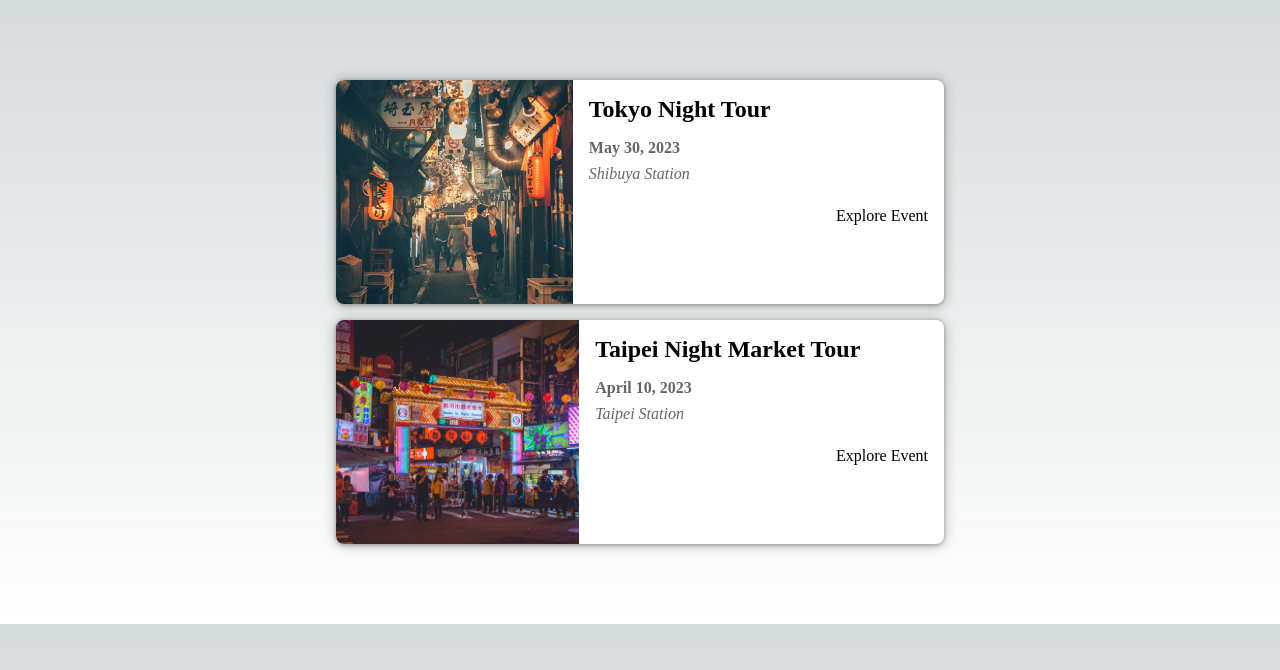
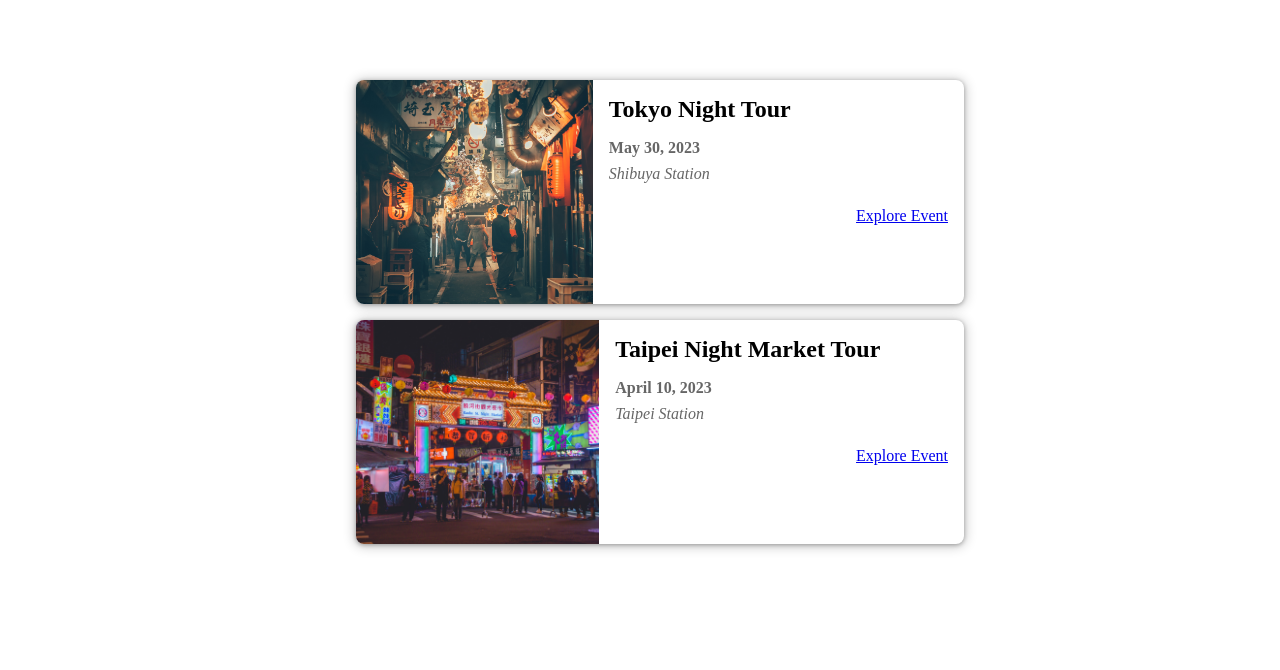
Before and after one commit to sloste34/nextEvents, a Next.js app: page / in a window 1280 px wide. Shown: the top 670 px of the page. Built offline with nearby package versions, Linux system fonts and the light colour scheme.

Commit message:
disable global CSS

```diff
--- a/styles/globals.css
+++ b/styles/globals.css
@@ -1,4 +1,4 @@
-:root {
+/* :root {
   --max-width: 1100px;
   --border-radius: 12px;
   --font-mono: ui-monospace, Menlo, Monaco, 'Cascadia Mono', 'Segoe UI Mono',
@@ -104,4 +104,4 @@ a {
   html {
     color-scheme: dark;
   }
-}
+} */
```
